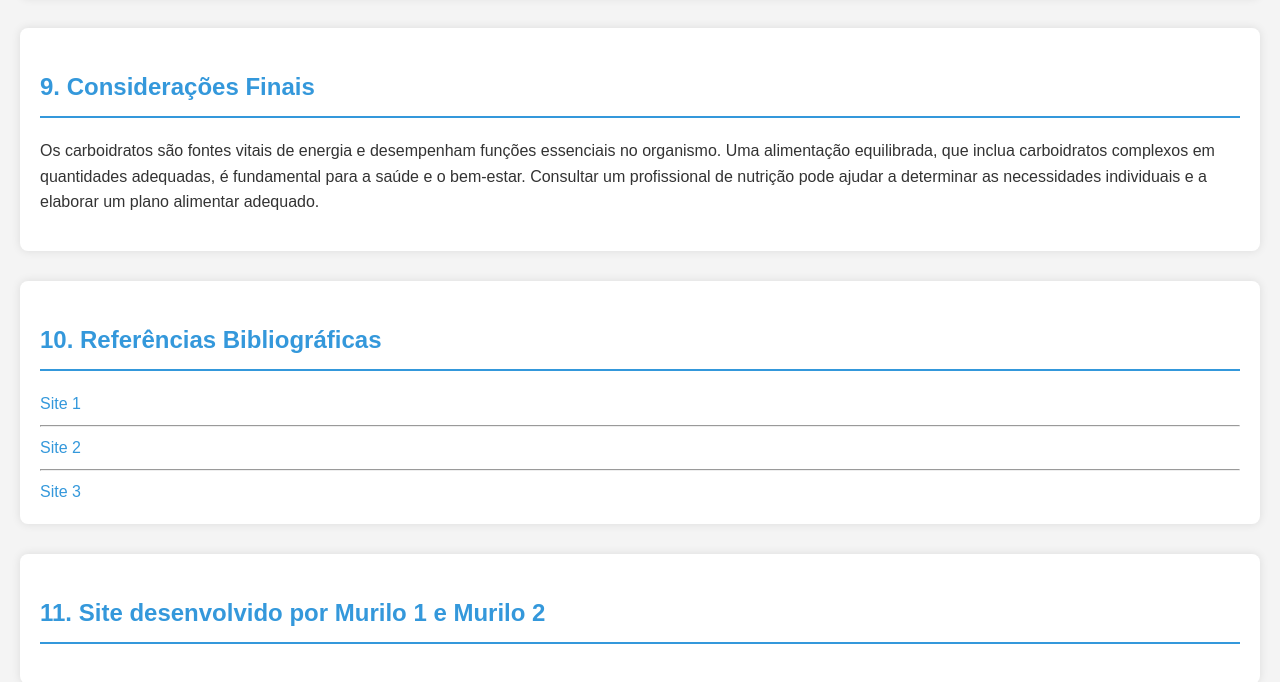
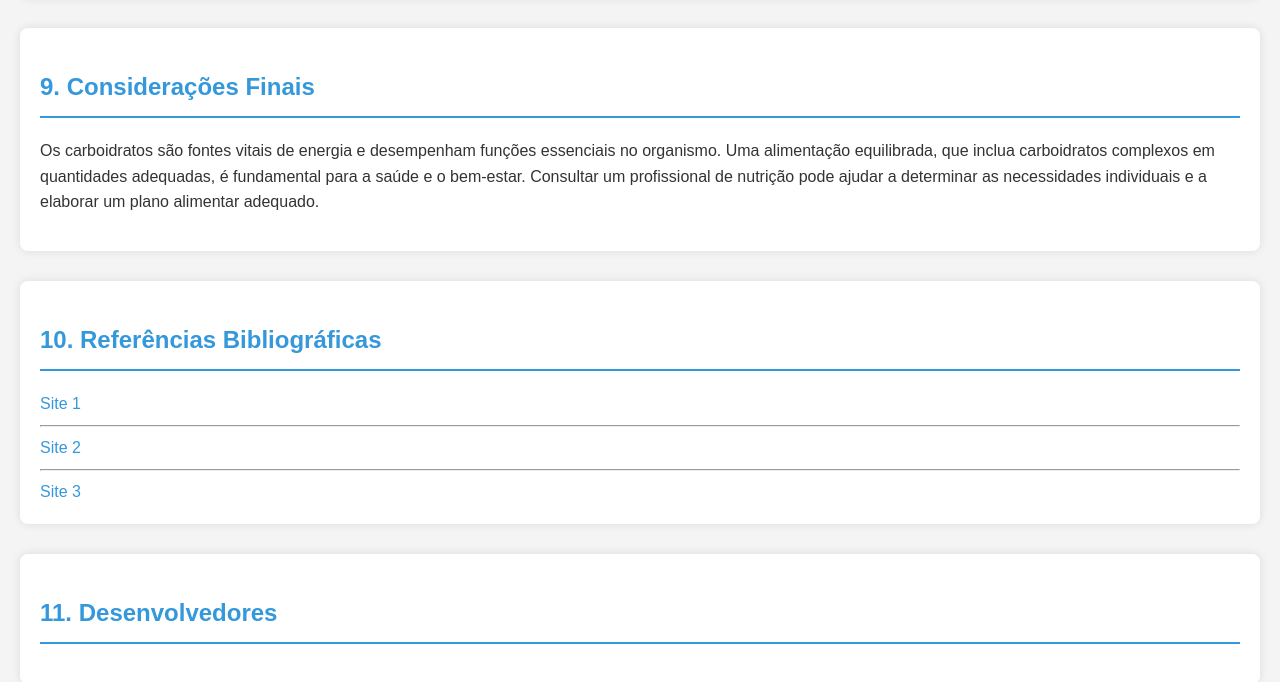
Before and after one commit to Kidqrare/Carboidratos, a plain HTML site: page index.html in a window 1280 px wide. Shown: the part 5653-6335 px from the top of the page. Drawn offline with Linux system fonts and the light colour scheme.

Commit message:
update index.html

```diff
--- a/index.html
+++ b/index.html
@@ -143,7 +143,7 @@
         </section>
 
         <section id="FeitoPor">
-            <h2>11. Site desenvolvido por Murilo 1 e Murilo 2</h2>
+            <h2>11. Desenvolvedores</h2>
         </section>
     </main>
 
```
